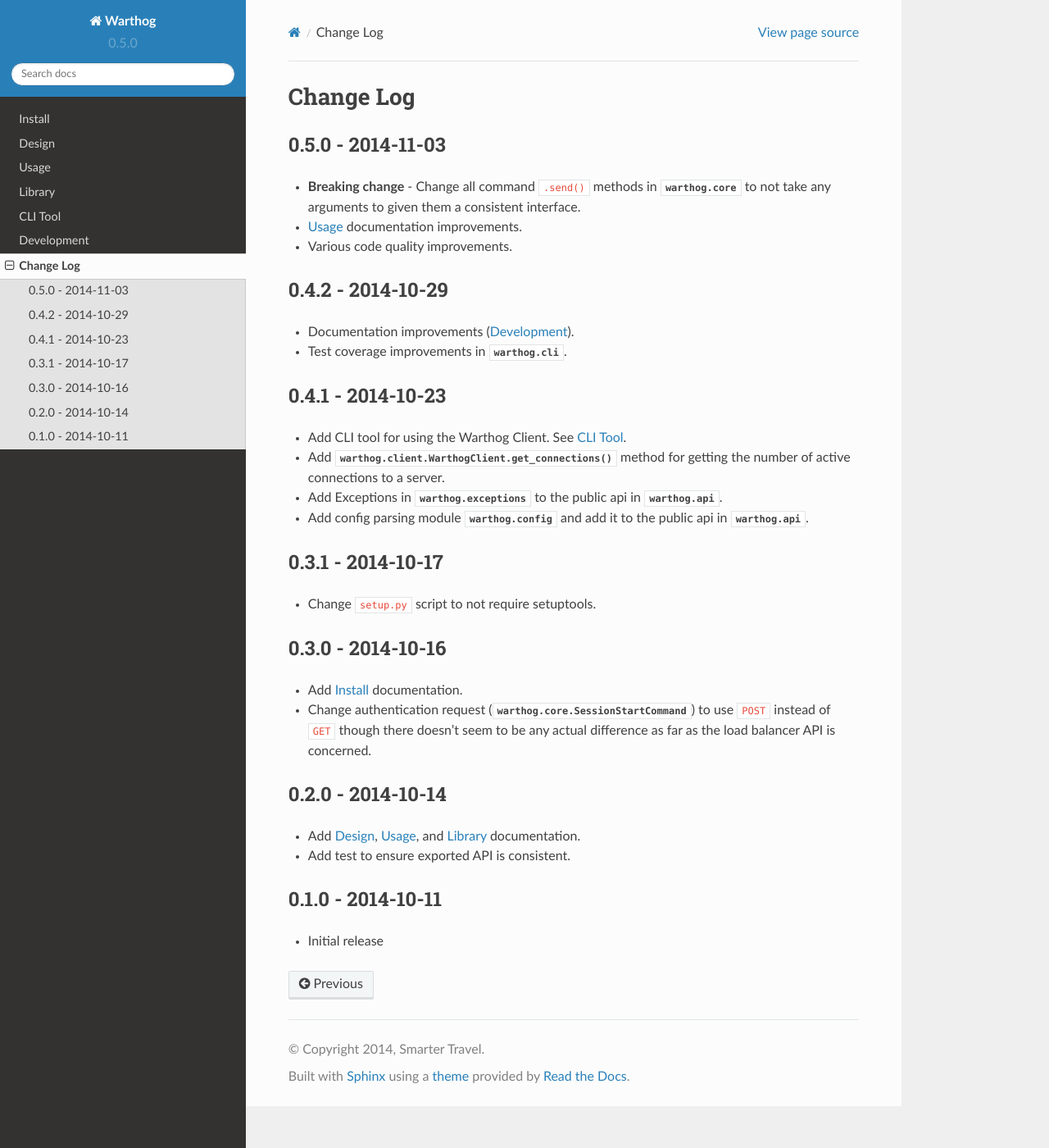
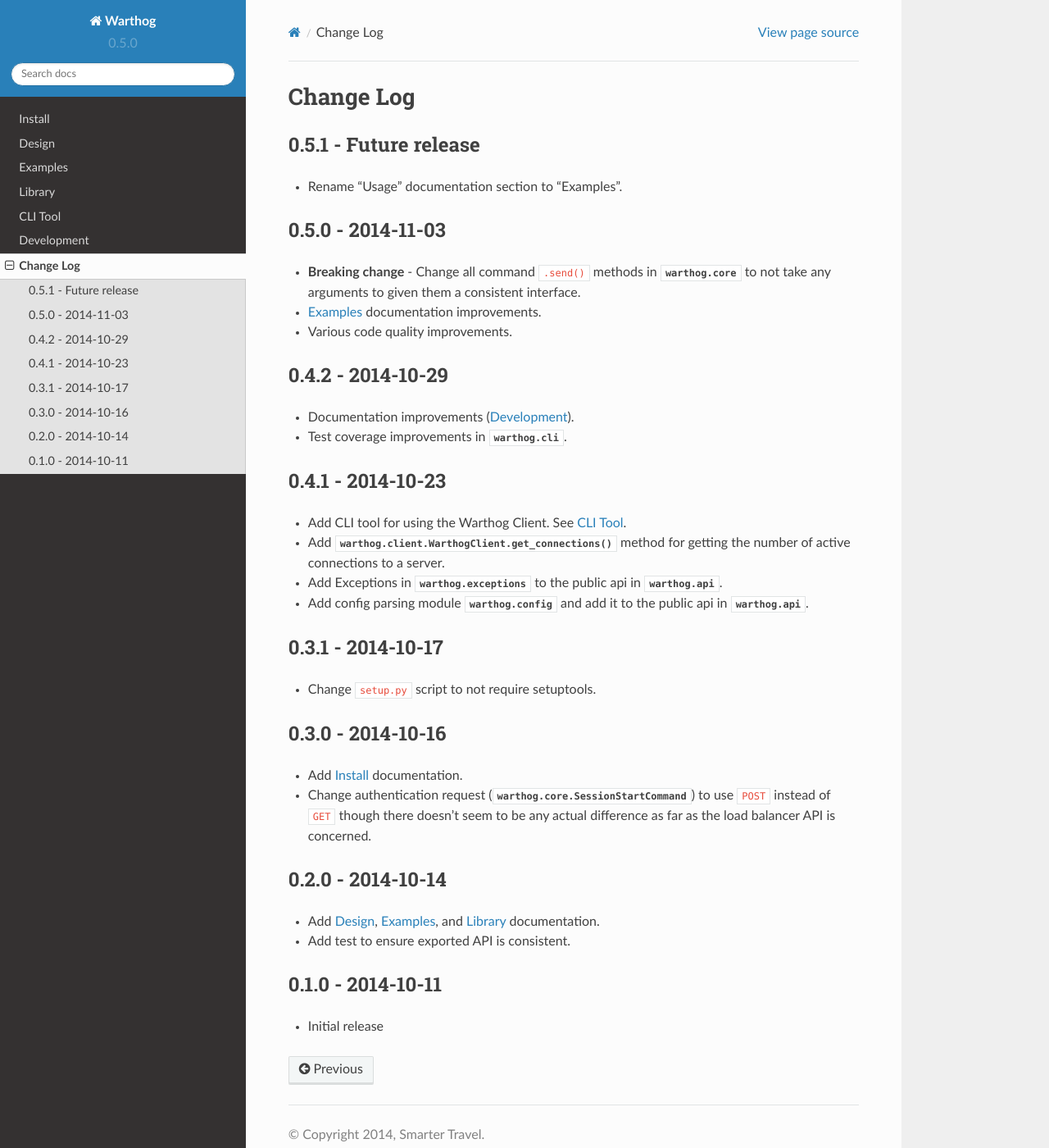
Before and after one commit to smarter-travel-media/warthog, a Sphinx documentation site: the page built from doc/source/changes.rst, in a window 1280 px wide and 1400 px high. Shown: the whole window at 82% size. Built offline with Sphinx 7.4.7 and the Read the Docs theme 2.0.0, drawn with Linux system fonts in a browser that asks for light colours.

Commit message:
Rename "usage" docs to "examples"

```diff
--- a/doc/source/changes.rst
+++ b/doc/source/changes.rst
@@ -1,11 +1,15 @@
 Change Log
 ==========
+
+0.5.1 - Future release
+----------------------
+* Rename "Usage" documentation section to "Examples".
 
 0.5.0 - 2014-11-03
 ------------------
 * **Breaking change** - Change all command ``.send()`` methods in :mod:`warthog.core`
   to not take any arguments to given them a consistent interface.
-* :doc:`usage` documentation improvements.
+* :doc:`examples` documentation improvements.
 * Various code quality improvements.
 
 0.4.2 - 2014-10-29
@@ -34,7 +38,7 @@
 
 0.2.0 - 2014-10-14
 ------------------
-* Add :doc:`design`, :doc:`usage`, and :doc:`lib` documentation.
+* Add :doc:`design`, :doc:`examples`, and :doc:`lib` documentation.
 * Add test to ensure exported API is consistent.
 
 0.1.0 - 2014-10-11
--- a/doc/source/usage.rst
+++ b/doc/source/examples.rst
@@ -1,7 +1,7 @@
-Usage
-=====
+Examples
+========
 
-Some of the typical use cases for the Warthog library client are detailed below.
+Some examples of the typical use cases for the Warthog library client are detailed below.
 
 Usage During Deploy
 -------------------
--- a/doc/source/index.rst
+++ b/doc/source/index.rst
@@ -62,7 +62,7 @@
 
    install
    design
-   usage
+   examples
    lib
    cli
    dev
```
